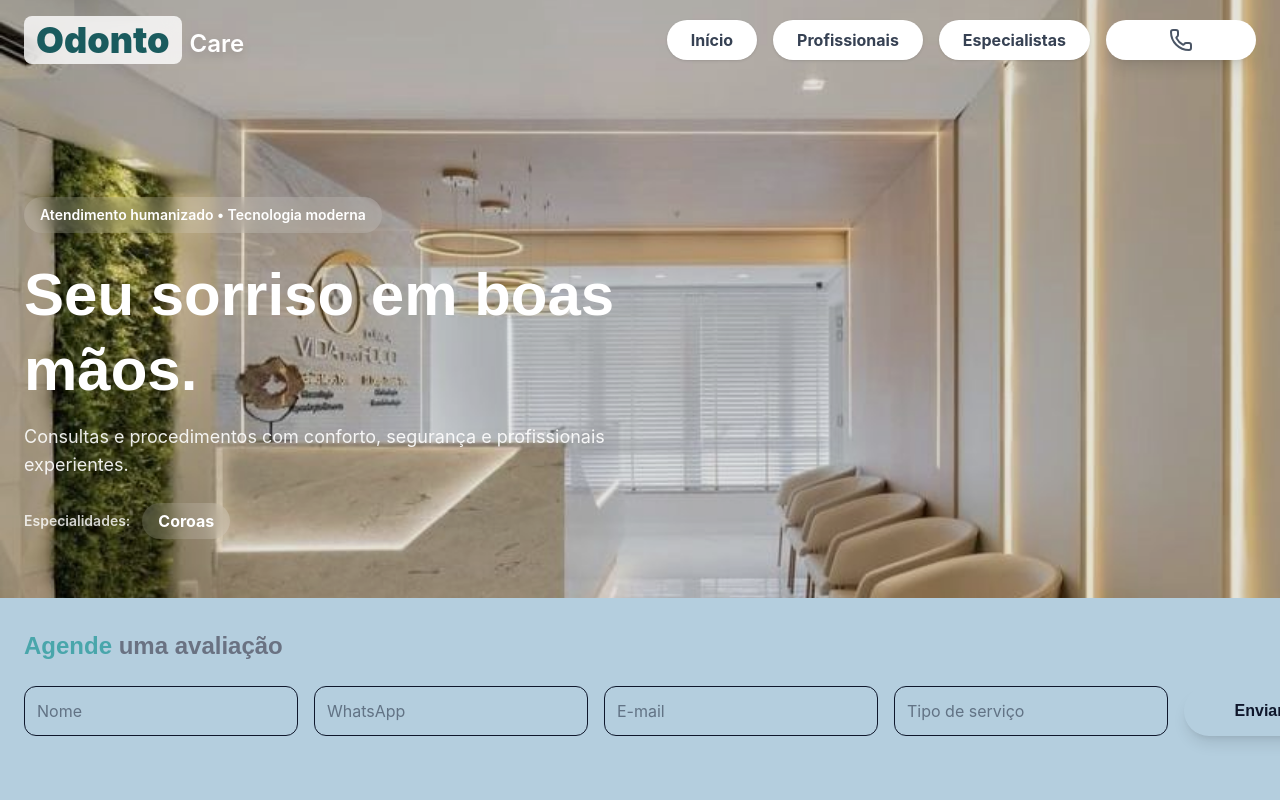
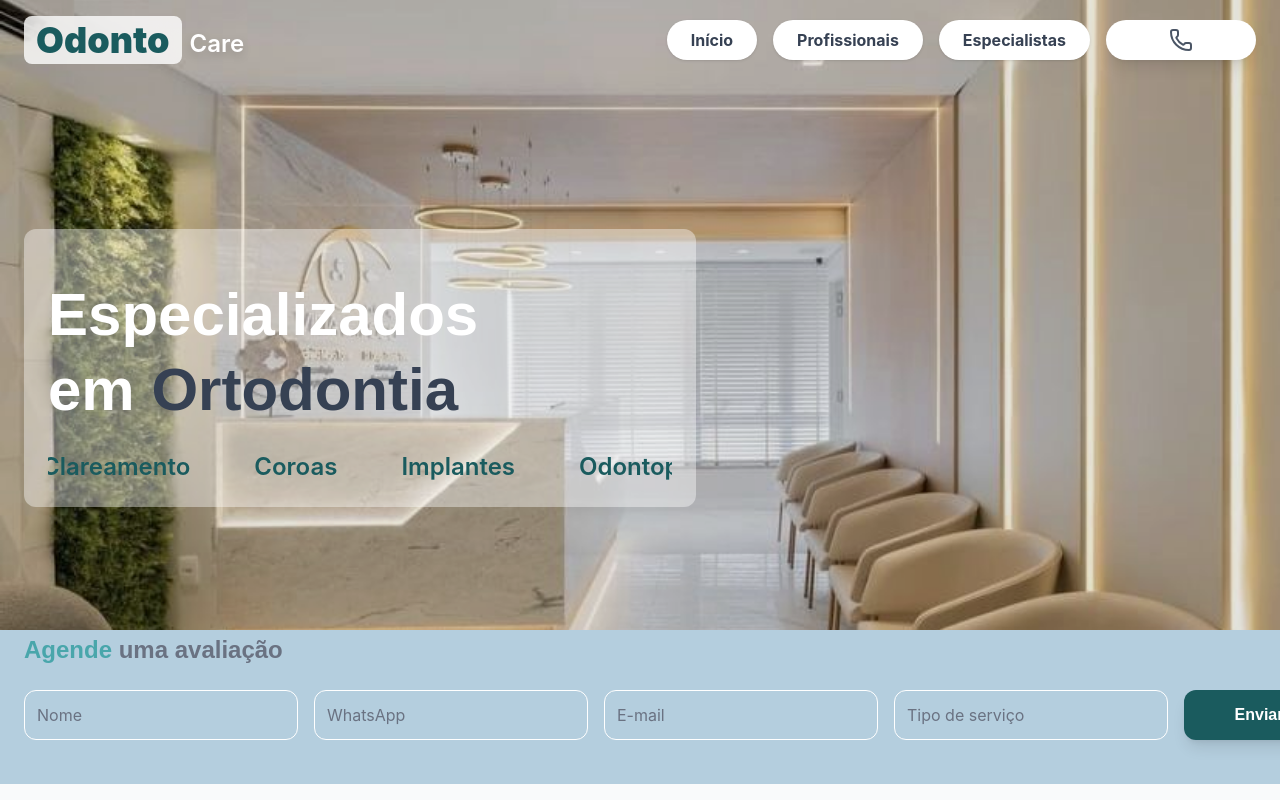
Before and after one commit to Aline12Lima/OralCare, a React (Vite) app: page / in a window 1280 px wide. Shown: the top 800 px of the page. Built offline with nearby package versions, Linux system fonts and the light colour scheme.

Commit message:
altera conteudo da hero

```diff
--- a/src/components/sections/Hero.tsx
+++ b/src/components/sections/Hero.tsx
@@ -1,8 +1,11 @@
-import React, { useEffect, useMemo, useState } from "react";
+import React, { useMemo, useState } from "react";
 import { Button } from "../common/Button";
 import heroBg from "../../assets/images/heroBg.jpg";
 
 export const Hero = () => {
+  // Estado para controlar o texto do botão
+  const [status, setStatus] = useState<"idle" | "loading" | "success">("idle");
+
   const specialties = useMemo(
     () => [
       "Ortodontia",
@@ -15,15 +18,6 @@ export const Hero = () => {
     ],
     [],
   );
-
-  const [index, setIndex] = useState(0);
-
-  useEffect(() => {
-    const id = setInterval(() => {
-      setIndex((prev) => (prev + 1) % specialties.length);
-    }, 1800);
-    return () => clearInterval(id);
-  }, [specialties.length]);
 
   const [form, setForm] = useState({
     nome: "",
@@ -39,8 +33,7 @@ export const Hero = () => {
 
   const handleSubmit = async (e: React.FormEvent) => {
     e.preventDefault();
-
-    console.log("HANDLE SUBMIT ENTROU");
+    setStatus("loading"); // Feedback visual apenas
 
     try {
       const res = await fetch(`/api/contact`, {
@@ -49,72 +42,84 @@ export const Hero = () => {
         body: JSON.stringify(form),
       });
 
-      console.log("REQUEST FEITO", res.status);
-
+      // LÓGICA ORIGINAL MANTIDA
       if (!res.ok) {
-        const text = await res.text().catch(() => "");
-        console.error("RES NOT OK:", res.status, text);
-        alert(`Erro ao enviar: ${res.status}`);
+        alert("Erro ao enviar");
+        setStatus("idle");
         return;
       }
 
       alert("Enviado com sucesso!");
+      setStatus("success");
       setForm({ nome: "", telefone: "", email: "", servico: "" });
-    } catch (err) {
-      console.error("ERRO FETCH:", err);
-      alert("Erro na conexão com o servidor.");
+    } catch {
+      alert("Erro na conexão");
+      setStatus("idle");
+    } finally {
+      // Reseta o botão após 3 segundos
+      setTimeout(() => setStatus("idle"), 3000);
     }
   };
 
   return (
     <section id="home" className="w-full">
-      <div className="relative min-h-[103vh] w-full -mt-24 overflow-hidden">
+      <div className="relative min-h-[85vh] w-full -mt-24 overflow-hidden">
         {/* BACKGROUND */}
-        <div className="absolute inset-0 z-0 -translate-y-28">
+        <div className="absolute inset-0 z-0 ">
           <img
             src={heroBg}
-            alt="Imagem de fundo"
-            className="w-full h-full object-cover object-top"
+            alt="imagem de Fundo"
+            className="w-full h-full object-cover object-center"
           />
         </div>
 
-        {/* Overlay (opcional, ajuda a leitura do texto) */}
         <div className="absolute inset-0 z-10 bg-black/10" />
 
-        {/* CONTEÚDO (texto + carrossel) */}
         <div className="relative z-20 max-w-7xl mx-auto px-6 pt-32 pb-40 min-h-screen flex items-center">
-          <div className="max-w-2xl">
-            <p className="inline-flex items-center gap-2 bg-white/15 text-white px-4 py-2 rounded-full text-sm font-semibold backdrop-blur">
-              Atendimento humanizado • Tecnologia moderna
-            </p>
-
+          <div className="max-w-2xl bg-white/40 rounded-xl p-6">
             <h1 className="mt-6 text-4xl sm:text-5xl lg:text-6xl font-black text-white leading-tight">
-              Seu sorriso em boas mãos.
+              Especializados <br />
+              em <span className="text-gray-700">Ortodontia</span>
             </h1>
 
-            <p className="mt-4 text-white/90 text-base sm:text-lg">
-              Consultas e procedimentos com conforto, segurança e profissionais
-              experientes.
-            </p>
-
-            {/* Carrossel pequeno */}
-            <div className="mt-6 flex items-center gap-3">
-              <span className="text-white/80 text-sm font-semibold">
-                Especialidades:
-              </span>
-
-              <div className="h-9 overflow-hidden rounded-full bg-white/15 backdrop-blur px-4 flex items-center">
-                <span className="text-white font-bold">
-                  {specialties[index]}
-                </span>
+            {/* CARROSSEL (Mantendo a lógica que funciona) */}
+            <div className="mt-6 overflow-hidden whitespace-nowrap w-full">
+              <style>{`
+                @keyframes marquee {
+                  0% { transform: translateX(0); }
+                  100% { transform: translateX(-50%); }
+                }
+                .carousel-container {
+                  display: flex;
+                  width: max-content;
+                  animation: marquee 20s linear infinite;
+                }
+              `}</style>
+              <div className="carousel-container">
+                {specialties.map((item, i) => (
+                  <span
+                    key={`a-${i}`}
+                    className="text-xl sm:text-2xl font-semibold text-primary mx-8"
+                  >
+                    {item}
+                  </span>
+                ))}
+                {specialties.map((item, i) => (
+                  <span
+                    key={`b-${i}`}
+                    className="text-xl sm:text-2xl font-semibold text-primary mx-8"
+                  >
+                    {item}
+                  </span>
+                ))}
               </div>
             </div>
           </div>
         </div>
 
         {/* FAIXA DE AGENDAMENTO */}
-        <div className="absolute bottom-0 w-full bg-cleam py-8 z-20">
-          <div className="max-w-7xl mx-auto px-6 flex flex-col gap-6">
+        <div className="absolute  bottom-0 w-full bg-cleam py-1 z-20">
+          <div className="max-w-7xl  mx-auto px-6 flex flex-col gap-6">
             <h2 className="text-gray-500 text-2xl">
               <span className="text-secondary">Agende</span> uma avaliação
             </h2>
@@ -128,7 +133,7 @@ export const Hero = () => {
                 value={form.nome}
                 onChange={handleChange}
                 placeholder="Nome"
-                className="flex-1 p-3 rounded-xl border"
+                className="flex-1 p-3 rounded-xl border border-white bg-transparent text-white placeholder:text-gray-500"
                 required
               />
               <input
@@ -136,7 +141,7 @@ export const Hero = () => {
                 value={form.telefone}
                 onChange={handleChange}
                 placeholder="WhatsApp"
-                className="flex-1 p-3 rounded-xl border"
+                className="flex-1 p-3 rounded-xl border border-white bg-transparent text-white placeholder:text-gray-500"
                 required
               />
               <input
@@ -144,8 +149,8 @@ export const Hero = () => {
                 value={form.email}
                 onChange={handleChange}
                 placeholder="E-mail"
-                className="flex-1 p-3 rounded-xl border"
                 type="email"
+                className="flex-1 p-3 rounded-xl border border-white bg-transparent text-white placeholder:text-gray-500"
                 required
               />
               <input
@@ -153,12 +158,20 @@ export const Hero = () => {
                 value={form.servico}
                 onChange={handleChange}
                 placeholder="Tipo de serviço"
-                className="flex-1 p-3 rounded-xl border"
+                className="flex-1 p-3 rounded-xl border border-white bg-transparent text-white placeholder:text-gray-500"
                 required
               />
 
-              {/* Compatível com seu Button antigo (text/onClick) */}
-              <Button text="Enviar" />
+              <Button
+                className={`${status === "success" ? "bg-green-600" : "bg-primary"} text-white rounded-xl`}
+                text={
+                  status === "loading"
+                    ? "Enviando..."
+                    : status === "success"
+                      ? "Enviado com sucesso!"
+                      : "Enviar"
+                }
+              />
             </form>
           </div>
         </div>
--- a/src/index.css
+++ b/src/index.css
@@ -1,28 +1,20 @@
 @import "tailwindcss";
 
 @theme {
-
     --color-primary: #1A5B5E;
-
     --color-secondary: #49A6AB;
-
     --color-bege: #D1D1D1;
-
     --color-cleam: #B4CEDE;
-
     --font-display: "Unbounded", sans-serif;
-    /* Para Títulos */
     --font-tech: "Exo", sans-serif;
-    /* Para subtítulos e botões */
 }
 
-/* Configurações Globais */
+/* Configurações Globais permanecem aqui */
 :root {
     font-family: "Inter", system-ui, sans-serif;
     scroll-behavior: smooth;
 }
 
-/* Reset de Tipografia: Aplica Unbounded em todos os títulos automaticamente */
 h1,
 h2,
 h3,
@@ -32,8 +24,3 @@ h6 {
     font-family: var(--font-display);
     font-weight: 700;
 }
-
-/* Classe utilitária para a fonte Exo se precisar usar em parágrafos */
-.font-tech {
-    font-family: var(--font-tech);
-}
--- a/tailwind.config.js
+++ b/tailwind.config.js
@@ -5,7 +5,7 @@ export default {
     "./src/**/*.{js,ts,jsx,tsx}",
   ],
   theme: {
-    extend: {}, // Deixe vazio, pois o v4 lê do CSS
+    extend: {},
   },
   plugins: [],
-}
+};
```
Also changed, not shown: src/components/index.css (+14 -8 lines).
